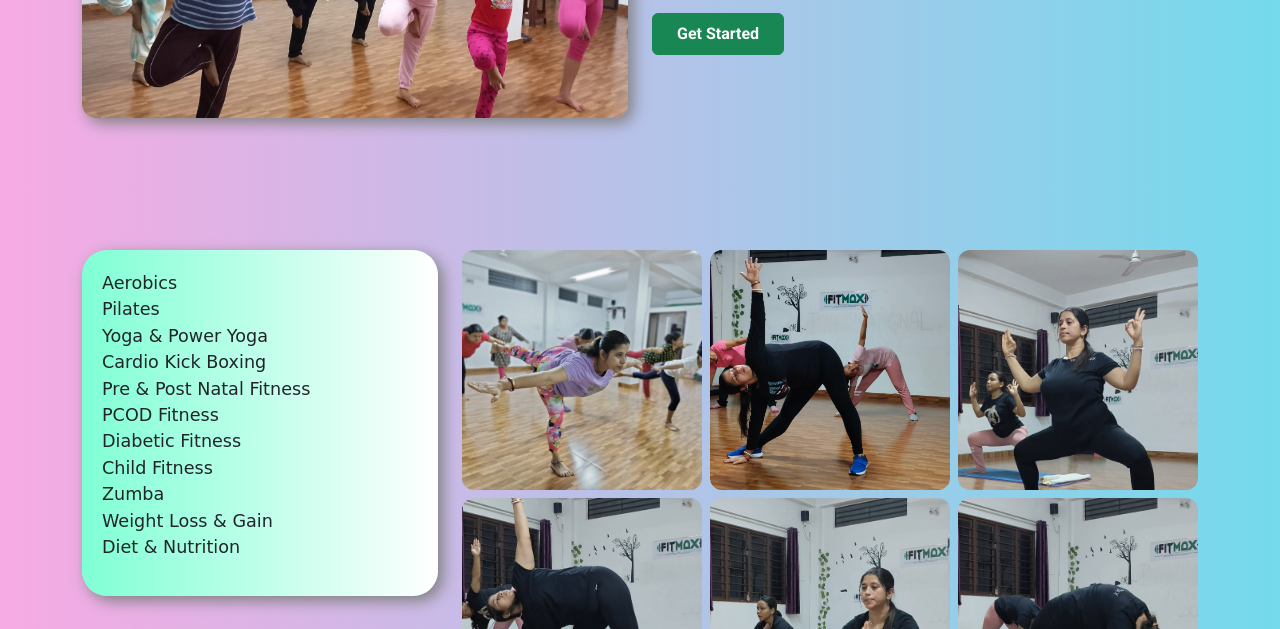
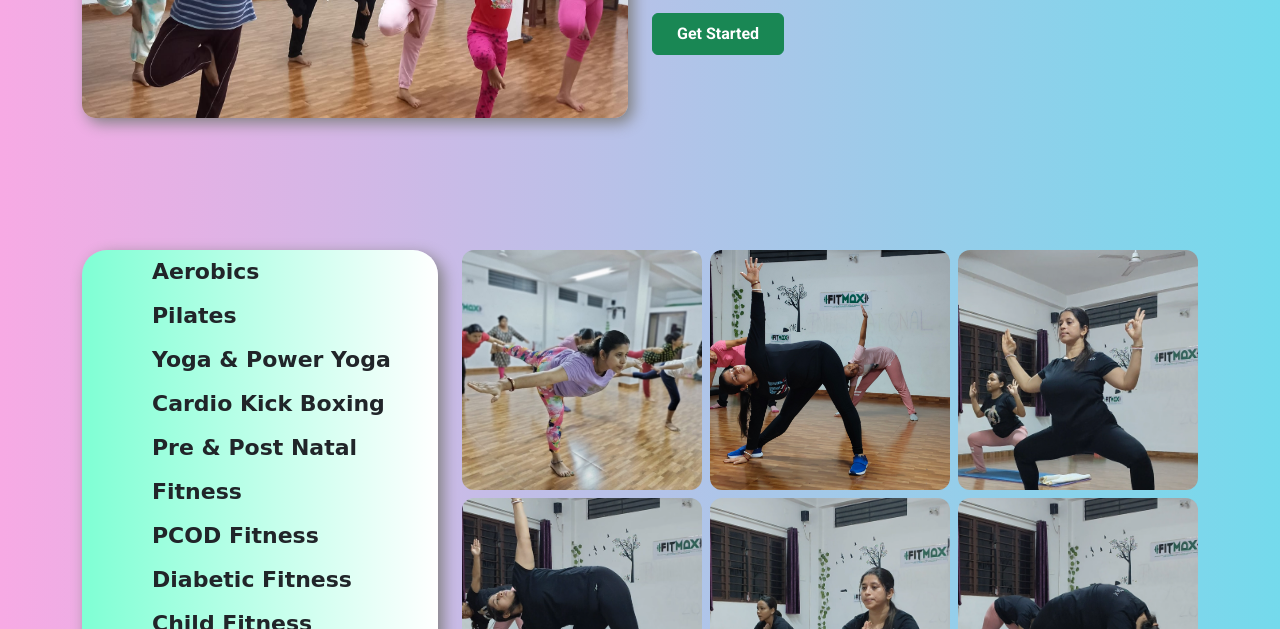
Before and after one commit to GHOST683272/Buildin_FITMAX, a plain HTML site: page index.html in a window 1280 px wide. Shown: the part 323-952 px from the top of the page. Drawn offline with nearby package versions, Linux system fonts and the light colour scheme; a web font is replaced by a local one.

Commit message:
Update index.html

```diff
--- a/index.html
+++ b/index.html
@@ -75,11 +75,14 @@
     /* FITNESS BOX */
     .fitness-box {
       background: linear-gradient(to right, aquamarine, white);
-      padding: 20px;
+      padding-left: 70px;
+      padding-bottom: 60px;
       border-radius: 25px;
       box-shadow: 5px 5px 15px gray;
       font-family: "Playpen Sans", cursive;
-      font-size: 1.1rem;
+      font-weight: 600;
+      line-height: 2;
+      font-size: 22px;
     }
 
     /* IMAGE GRID */
```
